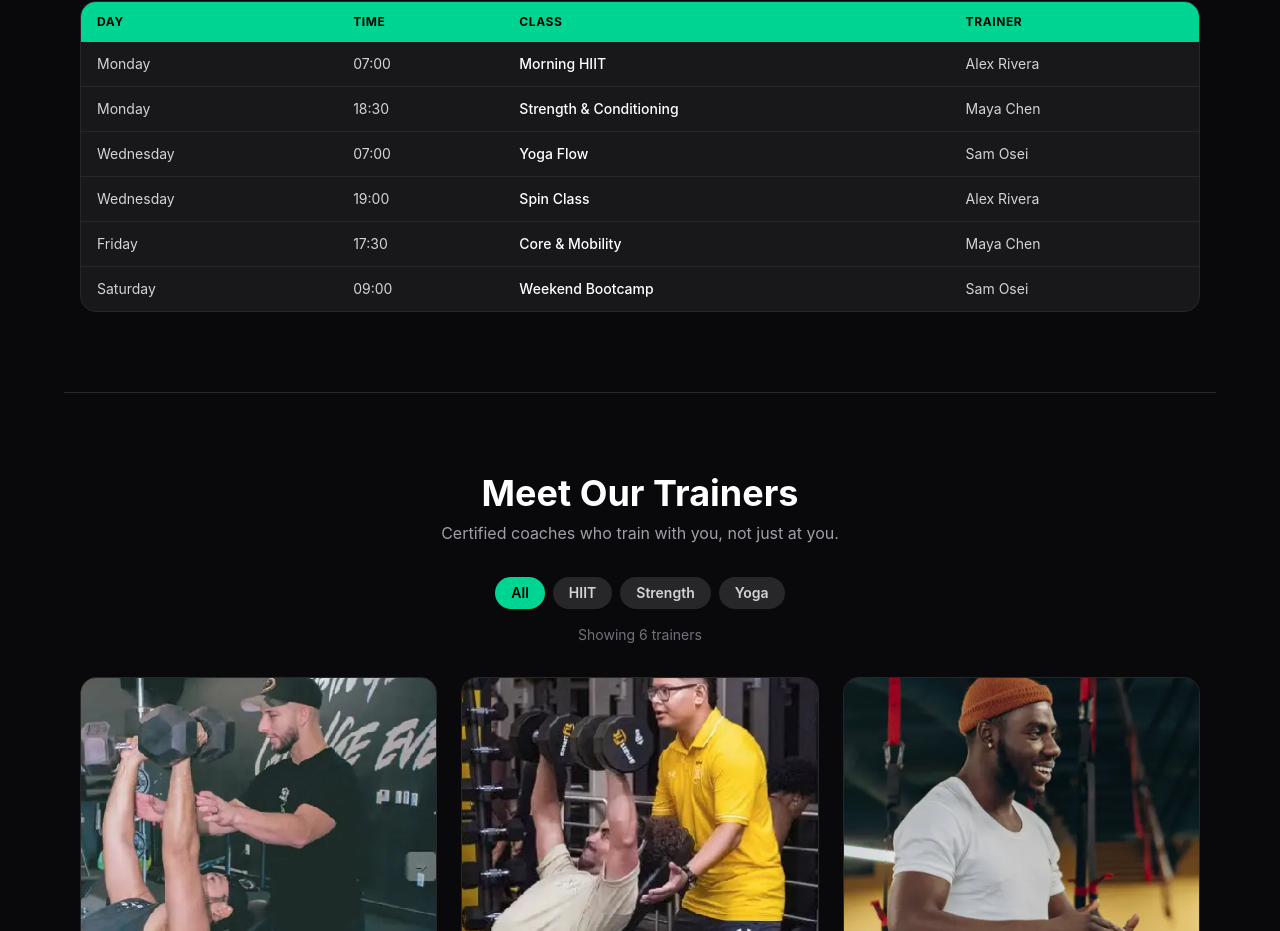
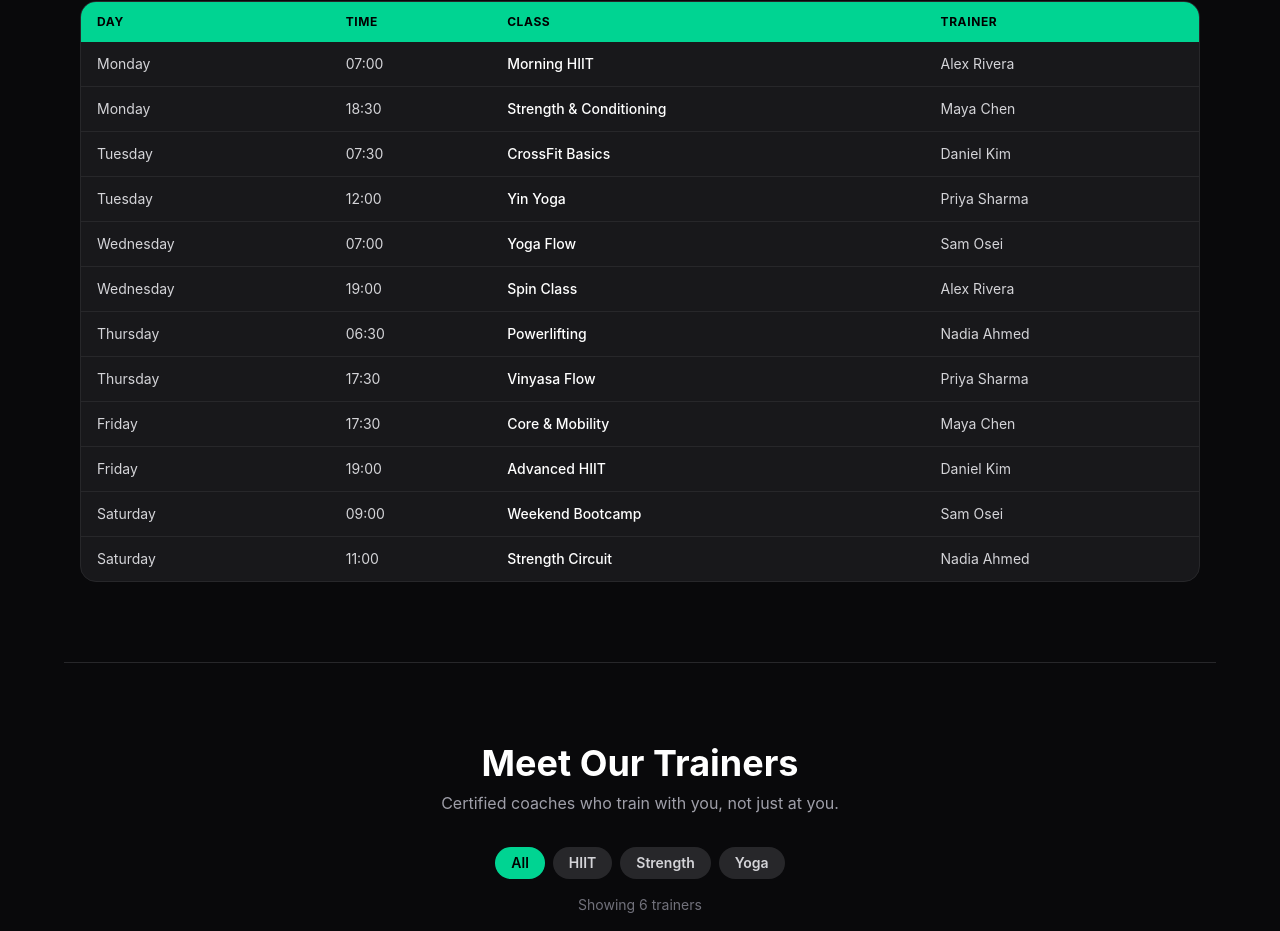
Before and after one commit to nurabsystems/pulse-fitness, a React (Vite) app: page / in a window 1280 px wide. Shown: the part 1889-2820 px from the top of the page. Built offline with nearby package versions, Linux system fonts and the light colour scheme.

Commit message:
feat: add classes for new trainers (Daniel, Priya, Nadia)

```diff
--- a/src/data/classes.js
+++ b/src/data/classes.js
@@ -1,5 +1,5 @@
 // src/data/classes.js
-// Class schedule data. Displayed as a table or grid.
+// Class schedule data. Displayed as a table on desktop, cards on mobile.
 
 export const classes = [
   {
@@ -18,30 +18,72 @@ export const classes = [
   },
   {
     id: "c3",
+    day: "Tuesday",
+    time: "07:30",
+    name: "CrossFit Basics",
+    trainer: "Daniel Kim",
+  },
+  {
+    id: "c4",
+    day: "Tuesday",
+    time: "12:00",
+    name: "Yin Yoga",
+    trainer: "Priya Sharma",
+  },
+  {
+    id: "c5",
     day: "Wednesday",
     time: "07:00",
     name: "Yoga Flow",
     trainer: "Sam Osei",
   },
   {
-    id: "c4",
+    id: "c6",
     day: "Wednesday",
     time: "19:00",
     name: "Spin Class",
     trainer: "Alex Rivera",
   },
   {
-    id: "c5",
+    id: "c7",
+    day: "Thursday",
+    time: "06:30",
+    name: "Powerlifting",
+    trainer: "Nadia Ahmed",
+  },
+  {
+    id: "c8",
+    day: "Thursday",
+    time: "17:30",
+    name: "Vinyasa Flow",
+    trainer: "Priya Sharma",
+  },
+  {
+    id: "c9",
     day: "Friday",
     time: "17:30",
     name: "Core & Mobility",
     trainer: "Maya Chen",
   },
   {
-    id: "c6",
+    id: "c10",
+    day: "Friday",
+    time: "19:00",
+    name: "Advanced HIIT",
+    trainer: "Daniel Kim",
+  },
+  {
+    id: "c11",
     day: "Saturday",
     time: "09:00",
     name: "Weekend Bootcamp",
     trainer: "Sam Osei",
   },
+  {
+    id: "c12",
+    day: "Saturday",
+    time: "11:00",
+    name: "Strength Circuit",
+    trainer: "Nadia Ahmed",
+  },
 ];
```
